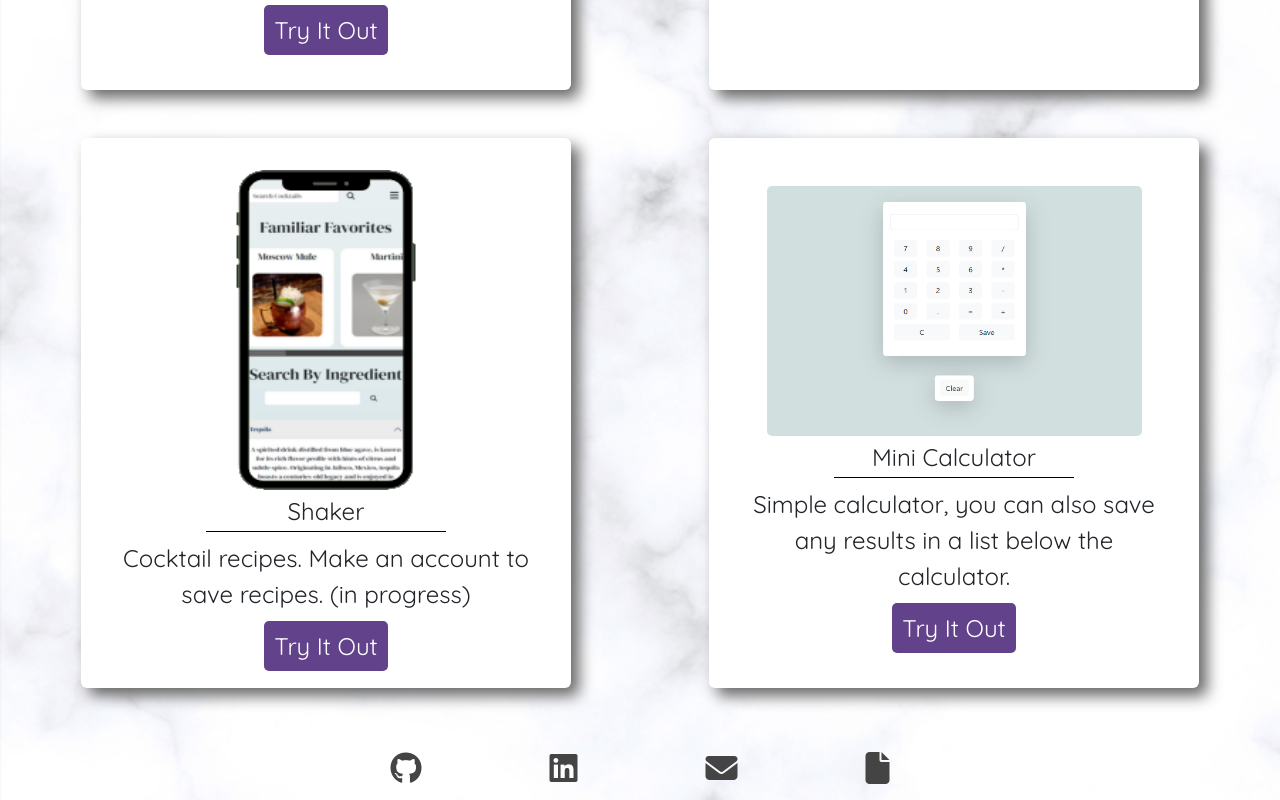
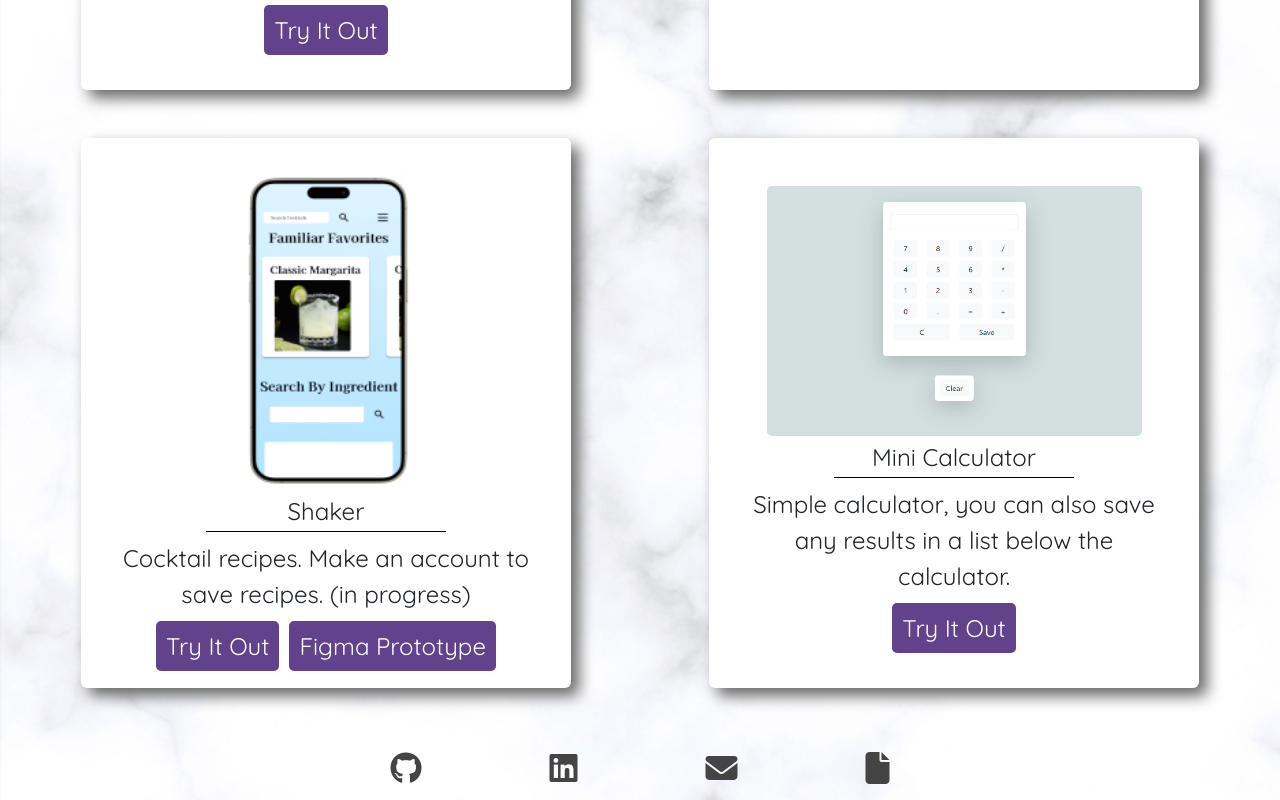
Before and after one commit to samanthagard13/SG-React-Portfolio, a React (Vite) app: page /web in a window 1280 px wide. Shown: the part 866-1666 px from the top of the page. Built offline with nearby package versions, Linux system fonts and the light colour scheme.

Commit message:
changes to portfolio

```diff
--- a/src/App.css
+++ b/src/App.css
@@ -139,6 +139,8 @@ p {
   background-color: #62428a;
   padding: 10px;
   border-radius: 5px;
+  margin-left: 5px;
+  margin-right: 5px;
 }
 
 .project-link:hover {
@@ -147,7 +149,8 @@ p {
 
 .phone {
   height: 320px;
-  width: auto;
+  width: 190px;
+  margin: auto;
 }
 
 /*  */
--- a/src/pages/WebPage.jsx
+++ b/src/pages/WebPage.jsx
@@ -42,7 +42,7 @@ function WebPage() {
                 <a
                   href="https://handmade-cravings.vercel.app/"
                   target="_blank"
-                  className="project-link m-2"
+                  className="project-link"
                 >
                   Try It Out
                 </a>
@@ -58,7 +58,7 @@ function WebPage() {
           </Col>
           <Col xl={6} lg={6} md={6} sm={12}>
             <Card className="web-card">
-              <Card.Img src="/images/shaker-mobile.png" className="phone" />
+              <Card.Img src="/images/figma-shaker.png" className="phone" />
               <Card.Title className="web-title">Shaker</Card.Title>
               <Card.Text>
                 Cocktail recipes. Make an
@@ -71,6 +71,13 @@ function WebPage() {
                   className="project-link"
                 >
                   Try It Out
+                </a>
+                <a
+                  href="https://www.figma.com/proto/WWMOK6maj2kvbS1ulTLTnG/Shaker?node-id=0-1&t=fdRffDjalSo6aXOm-1"
+                  target="_blank"
+                  className="project-link"
+                >
+                  Figma Prototype
                 </a>
               </Card.Text>
             </Card>
```
Also changed, not shown: public/images/figma-shaker.png (added).
